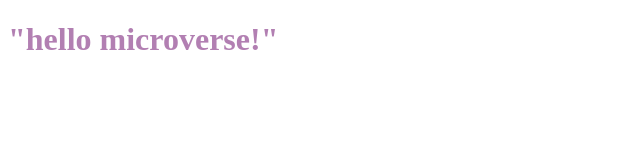
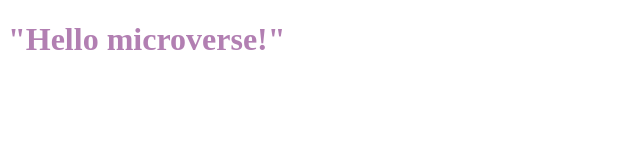
Before and after one commit to tasnimulhasan07/hello-microverse-00, a website: page index.html in a window 1280 px wide. Shown: the whole page, without its empty margins (0-640 px from the left). Drawn offline with Linux system fonts and the light colour scheme.

Commit message:
changed string
fixed title to correct one

```diff
--- a/index.html
+++ b/index.html
@@ -4,10 +4,10 @@
     <meta charset="utf-8">
     <meta name="viewport" content="width=device-width, initial-scale=1">
     <meta http-equiv="X-UA-Compatible" content="IE=edge">
-    <title>"Tasnimul Hasan Portfolio"</title>
+    <title>"Hello microverse!"</title>
     <link rel="stylesheet" href="styles.css">
   </head>
   <body>
-  <h1> "hello microverse!" </h1>
+  <h1> "Hello microverse!" </h1>
   </body>
 </html>
```
